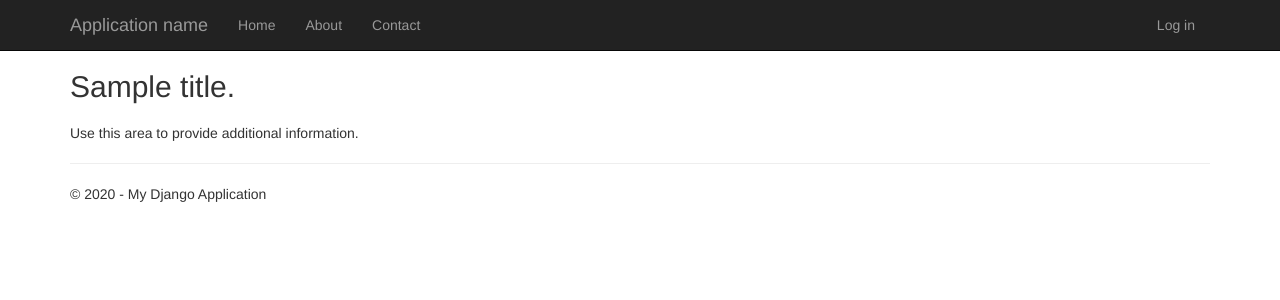
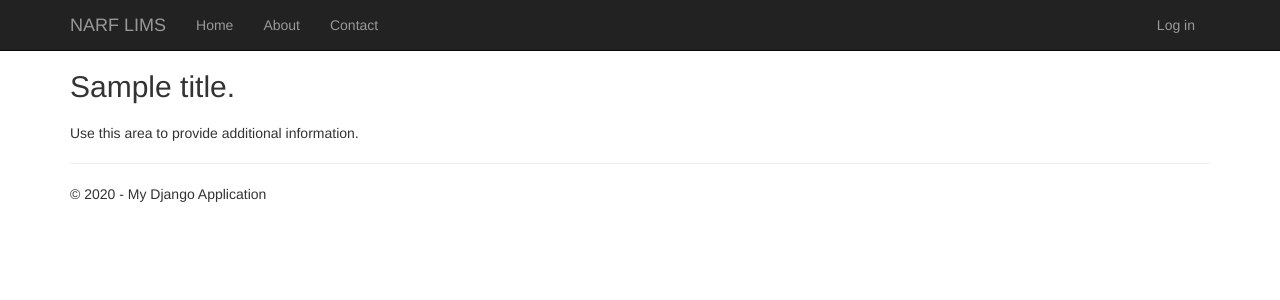
Before and after one commit to beattycx/interfact, a Django app: template app/templates/app/about.html in a window 1280 px wide. Shown: the top 300 px of the page. Run offline with Django 3.2, Linux system fonts and the light colour scheme; the template is opened without the code that fills it: most values are stand-ins (such as "Sample title", 1, 10 or a date in 2020); some libraries are stand-ins or nearby versions.

Commit message:
del'd idea, newsite, initial push

```diff
--- a/DjangoWebProject/settings.py
+++ b/DjangoWebProject/settings.py
@@ -9,7 +9,7 @@ DEBUG = True
 TEMPLATE_DEBUG = DEBUG
 
 ALLOWED_HOSTS = (
-    'localhost',
+    '*',
 )
 
 ADMINS = (
--- a/app/templates/app/layout.html
+++ b/app/templates/app/layout.html
@@ -3,7 +3,7 @@
 <head>
     <meta charset="utf-8" />
     <meta name="viewport" content="width=device-width, initial-scale=1.0">
-    <title>{{ title }} - My Django Application</title>
+    <title>{{ title }} - NARF LIMS</title>
     {% load staticfiles %}
     <link rel="stylesheet" type="text/css" href="{% static 'app/content/bootstrap.min.css' %}" />
     <link rel="stylesheet" type="text/css" href="{% static 'app/content/site.css' %}" />
@@ -19,7 +19,7 @@
                     <span class="icon-bar"></span>
                     <span class="icon-bar"></span>
                 </button>
-                <a href="/" class="navbar-brand">Application name</a>
+                <a href="/" class="navbar-brand">NARF LIMS</a>
             </div>
             <div class="navbar-collapse collapse">
                 <ul class="nav navbar-nav">
--- a/requirements.txt
+++ b/requirements.txt
@@ -1,2 +1,3 @@
 django<2
 django-registration-redux
+django-bootstrap3
```
